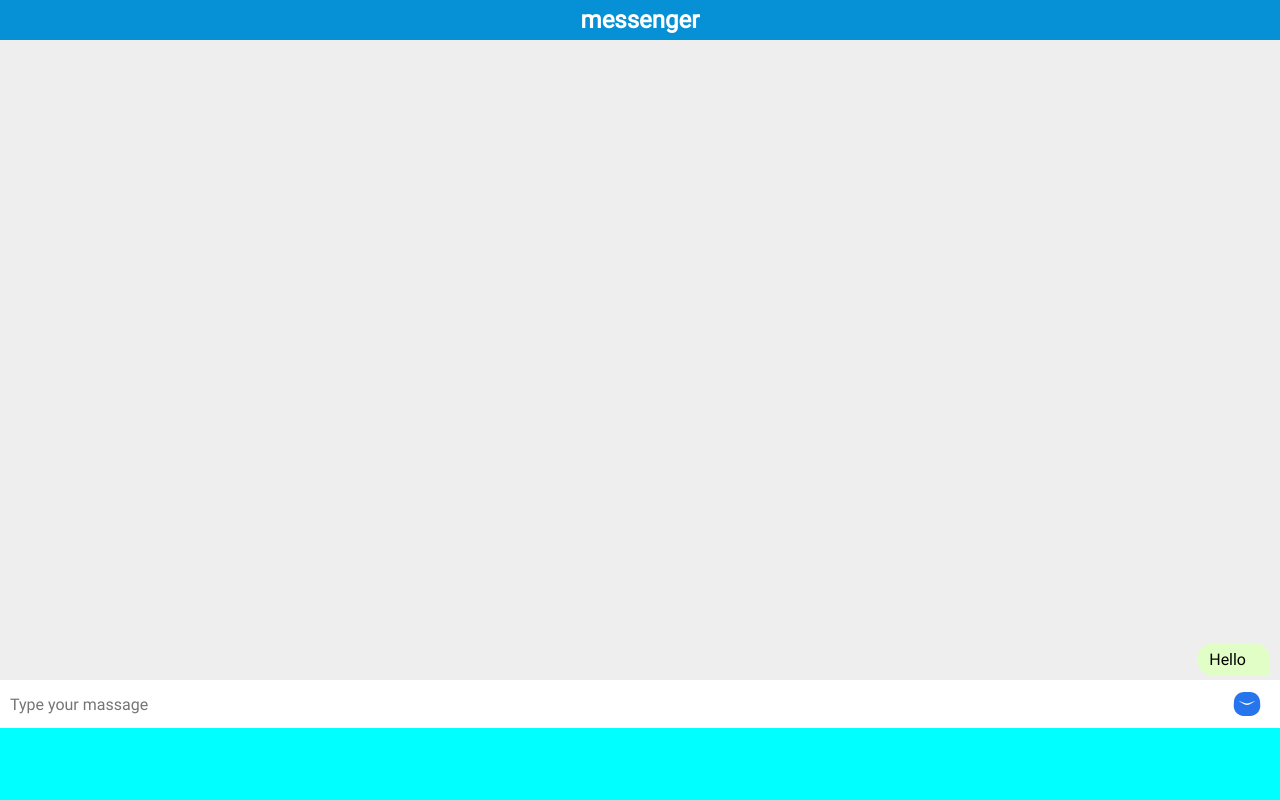
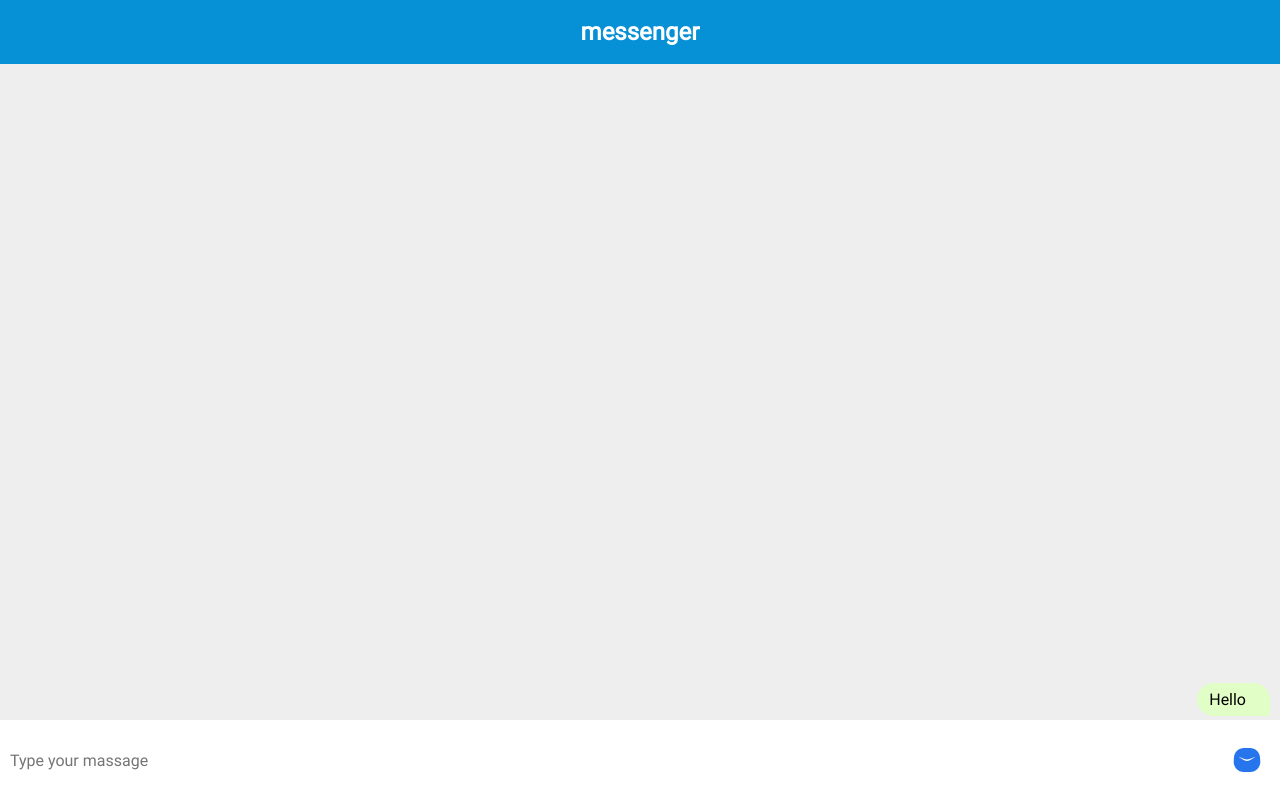
Before and after one commit to viigiilant/messanger, a plain HTML site: page index.html in a window 1280 px wide. Drawn offline with Linux system fonts and the light colour scheme.

Commit message:
first commit1

```diff
--- a/styles.css
+++ b/styles.css
@@ -13,7 +13,7 @@
 
 body {
     height: 100vh;
-    background-color: aqua;
+    background-color: #eeeeee;
 }
 
 
@@ -21,7 +21,7 @@ body {
 .header {
     position: absolute;
     top: 0;
-    height: 5vh;
+    height: 8vh;
     width: 100%;
     background-color: #0691D7;
     color: white;
@@ -29,17 +29,15 @@ body {
     justify-content: center;
     align-items: center;
     right: auto;
-    position: sticky;
+    /* position: sticky; */
 }
 .min {
     width: 100%;
-    height: 80vh;
+    height: 90vh;
     background-color: #eeeeee;
     /* padding: 0 0 50px 0; */
     overflow: hidden;
     display: flex;
-
-
 }
 .message-el {
     display: flex;
@@ -60,7 +58,7 @@ body {
 .footer {
     position: absolute;
     bottom: 0;
-    height: 6vh;
+    height: 10vh;
     width: 100%;
     background-color: #ffffff;
     display: flex;
@@ -69,13 +67,13 @@ body {
 
 .massage-box {
     width: 100%;
-    height: 6vh;
+    height: 10vh;
     background-color: #ffffff;
     display: flex;
 }
 input {
     border: none;
-    height: 6vh;
+    height: 10vh;
     width: 100%;
     font-family: Roboto;
     font-size: 16px;
@@ -88,7 +86,7 @@ input:focus{
 .send-message {
     background-color: #ffffff;
     margin-left: auto;
-    height: 6vh;
+    height: 10vh;
     width: 70px;
     display: flex;
     justify-content: center;
```
